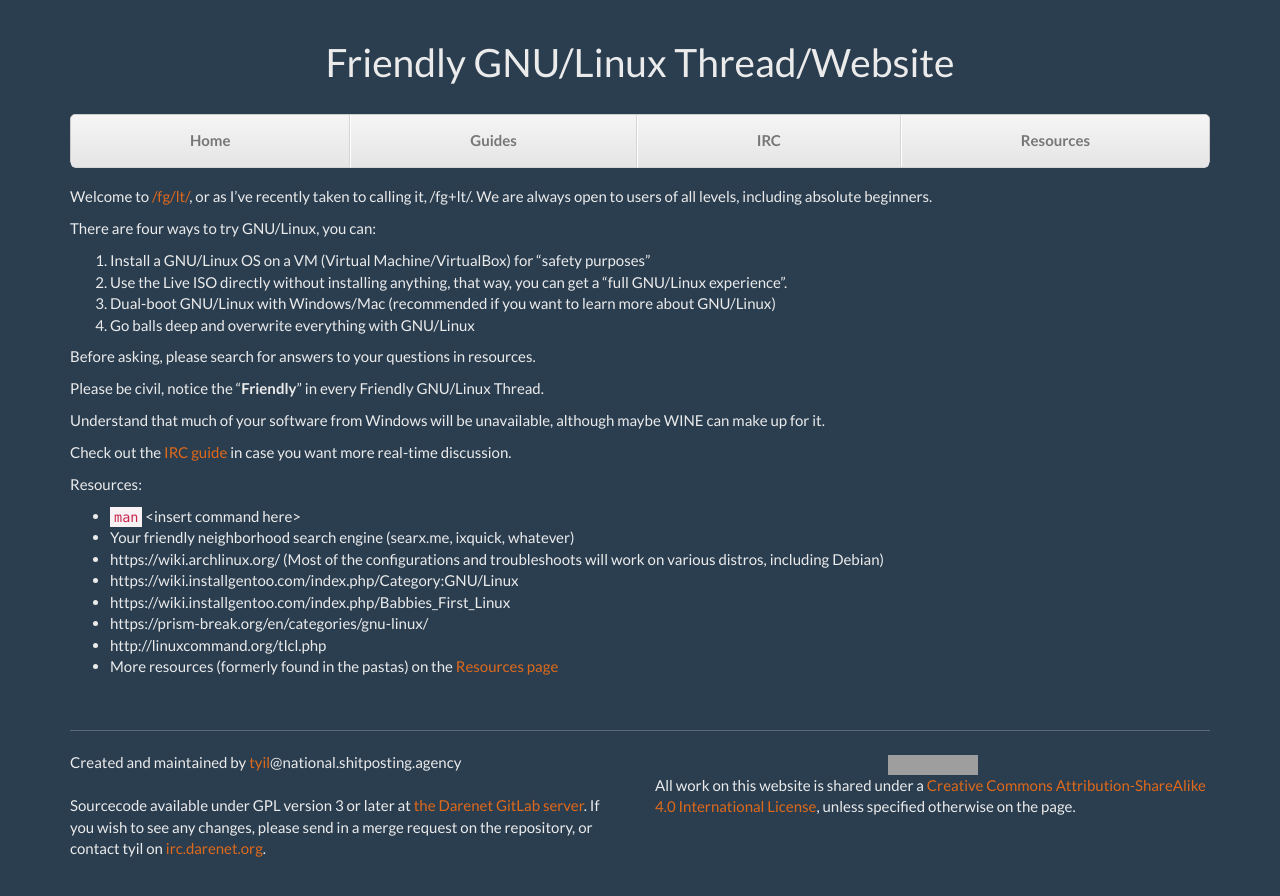
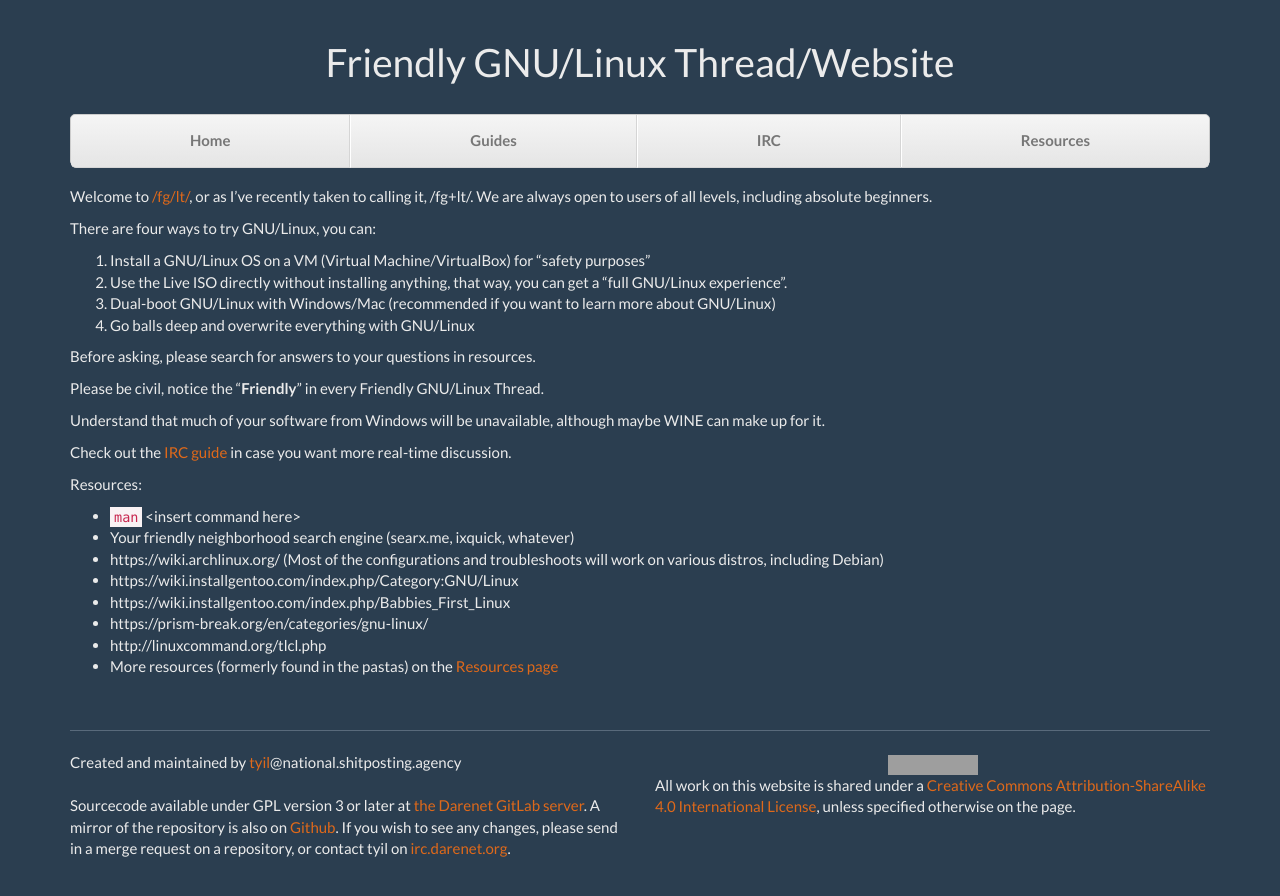
Before and after one commit to scriptkitties/fglt, a Jekyll site: the page built from index.md, in a window 1280 px wide. Shown: the top 896 px of the page. Built offline with Jekyll 4.4.1, drawn with Linux system fonts in a browser that asks for light colours; Markdown is read by kramdown in place of the engine named in the settings; grey boxes are pictures that could not be loaded.

Commit message:
add a reference to the Github repo

```diff
--- a/_includes/footer.html
+++ b/_includes/footer.html
@@ -4,12 +4,12 @@
 		<p>
 			Created and maintained by <a
 			href="http://tyil.work/">tyil</a>@national.shitposting.agency
-			<br><br>
-			Sourcecode available under GPL version 3 or later at <a
+			<br><br> Sourcecode available under GPL version 3 or later at <a
 			href="https://c.darenet.org/tyil/fglt">the Darenet GitLab
-			server</a>. If you wish to see any changes, please send in a merge
-			request on the repository, or contact tyil on <a
-			href="https://darenet.org">irc.darenet.org</a>.
+			server</a>. A mirror of the repository is also on <a
+			href="https://github.com/Tyil/fglt">Github</a>. If you wish to see
+			any changes, please send in a merge request on a repository, or
+			contact tyil on <a href="https://darenet.org">irc.darenet.org</a>.
 		</p>
 	</div>
 	<div class="col-md-6">
```
